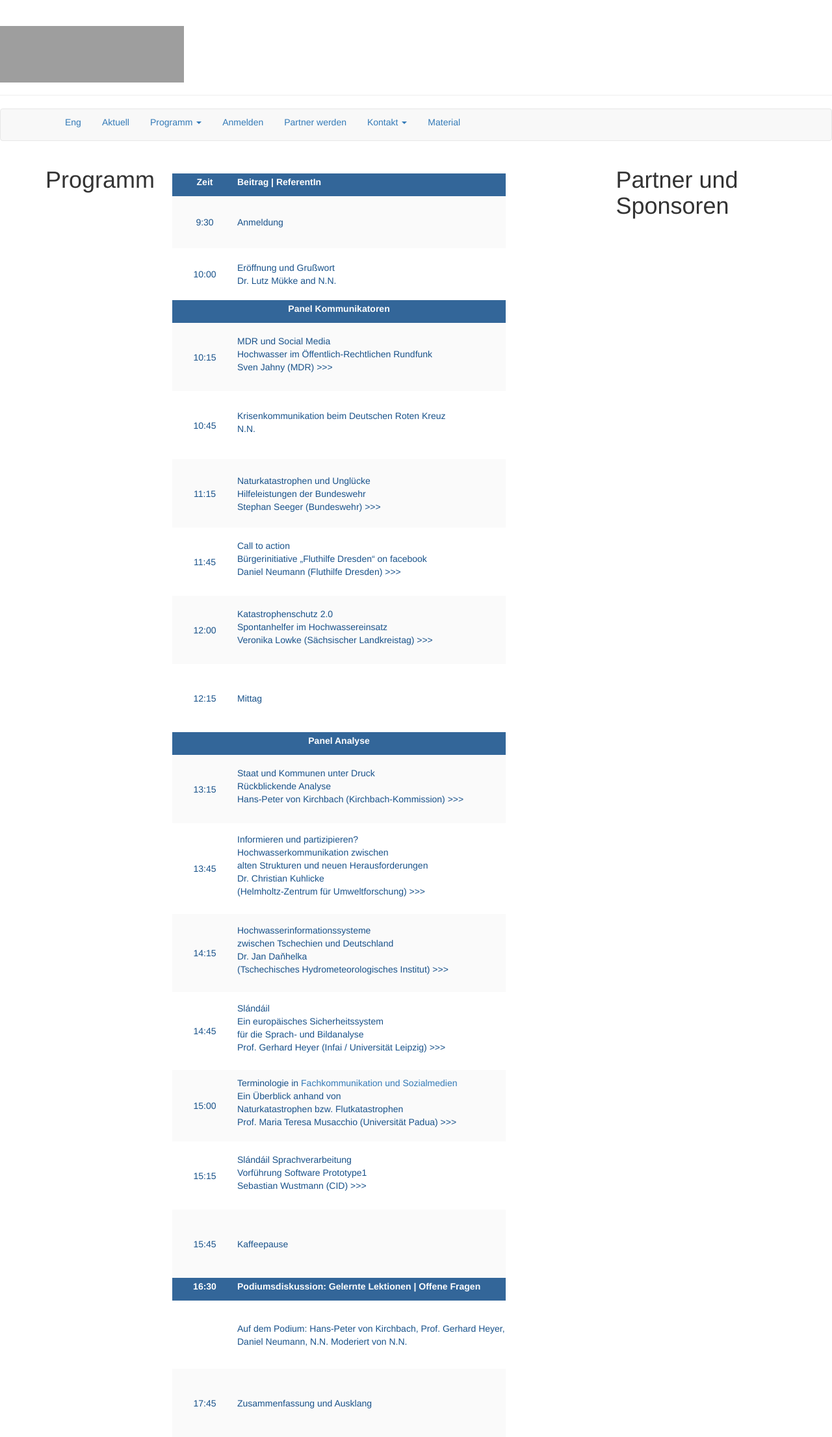
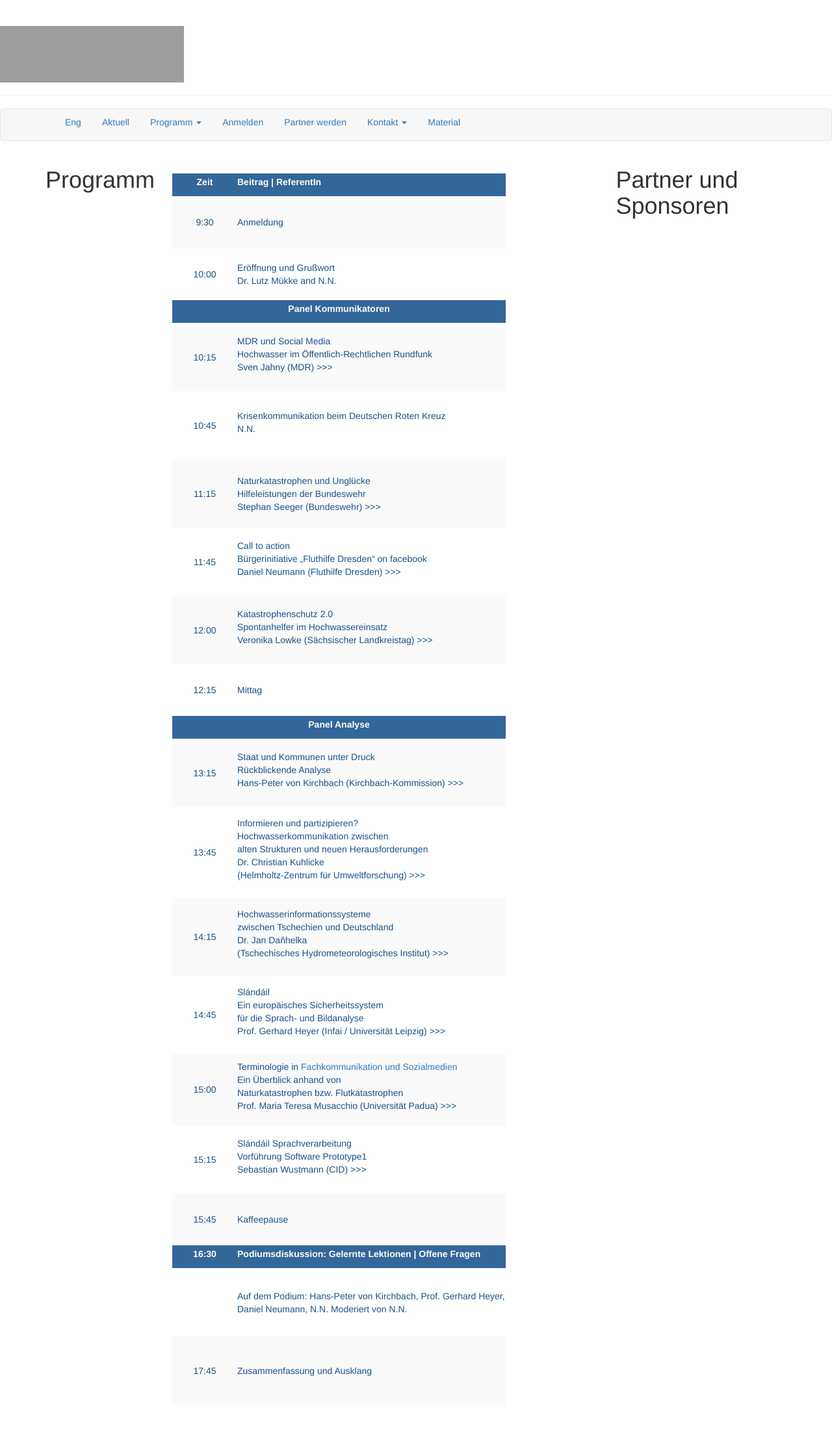
Before and after one commit to susedev/test, a Jekyll site: the page built from programm-uebersicht.html, in a window 1280 px wide. Shown: the whole page at 65% size. Built offline with Jekyll 4.4.1, drawn with Linux system fonts in a browser that asks for light colours; nearby versions of some CDN libraries; after the commit the page ends 2162 px from its top, so only the background shows below that; grey boxes are pictures that could not be loaded.

Commit message:
Edit from JekyllCMS

```diff
--- a/programm-uebersicht.html
+++ b/programm-uebersicht.html
@@ -67,8 +67,8 @@ title: Programm
 			</td>
 		</tr>
 		<tr>
-			<td style="background-color: rgb(255, 255, 255); border-color: rgb(255, 255, 255); text-align: center; vertical-align: middle; width: 100px; height: 105px;"><span style="color:#19528A;">12:15</span></td>
-			<td style="background-color: rgb(255, 255, 255); border-color: rgb(255, 255, 255); text-align: left; vertical-align: middle; height: 105px;"><span style="color:#19528A;">Mittag</span></td>
+			<td style="background-color: rgb(255, 255, 255); border-color: rgb(255, 255, 255); text-align: center; vertical-align: middle; width: 100px; height: 80px;"><span style="color:#19528A;">12:15</span></td>
+			<td style="background-color: rgb(255, 255, 255); border-color: rgb(255, 255, 255); text-align: left; vertical-align: middle; height: 80px;"><span style="color:#19528A;">Mittag</span></td>
 		</tr>
 		<tr>
 			<th colspan="2" style="background-color: rgb(51, 102, 153); border-color: rgb(255, 255, 255); text-align: center; vertical-align: middle; height: 35px; width: 100px;">
@@ -129,8 +129,8 @@ title: Programm
 			</td>
 		</tr>
 		<tr>
-			<td style="background-color: rgb(250, 250, 250); border-color: rgb(255, 255, 255); text-align: center; vertical-align: middle; width: 100px; height: 105px;"><span style="color:#19528A;">15:45</span></td>
-			<td style="background-color: rgb(250, 250, 250); border-color: rgb(255, 255, 255); text-align: left; vertical-align: middle; height: 105px;"><span style="color:#19528A;">Kaffeepause</span></td>
+			<td style="background-color: rgb(250, 250, 250); border-color: rgb(255, 255, 255); text-align: center; vertical-align: middle; width: 100px; height: 80px;"><span style="color:#19528A;">15:45</span></td>
+			<td style="background-color: rgb(250, 250, 250); border-color: rgb(255, 255, 255); text-align: left; vertical-align: middle; height: 80px;"><span style="color:#19528A;">Kaffeepause</span></td>
 		</tr>
 		<tr>
 			<th style="background-color: rgb(51, 102, 153); border-color: rgb(255, 255, 255); text-align: center; vertical-align: middle; height: 35px; width: 100px;">
```
